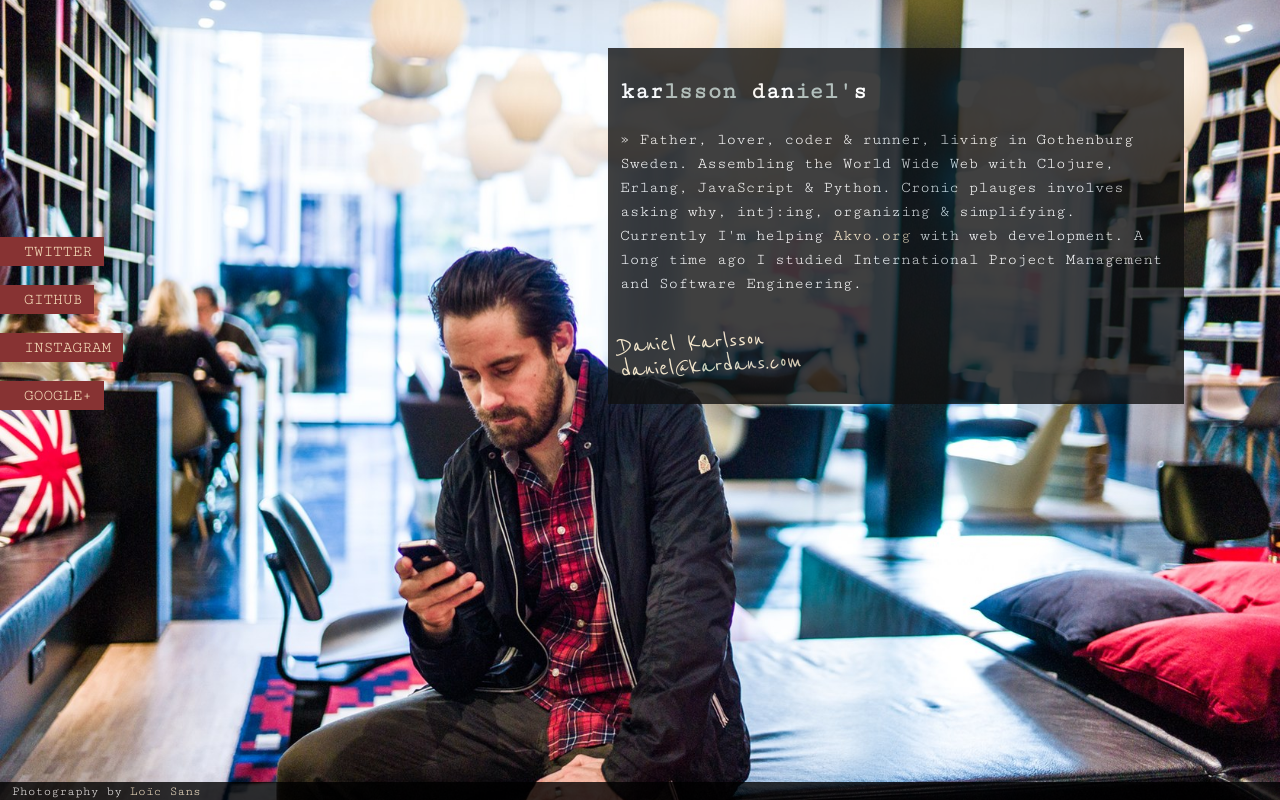
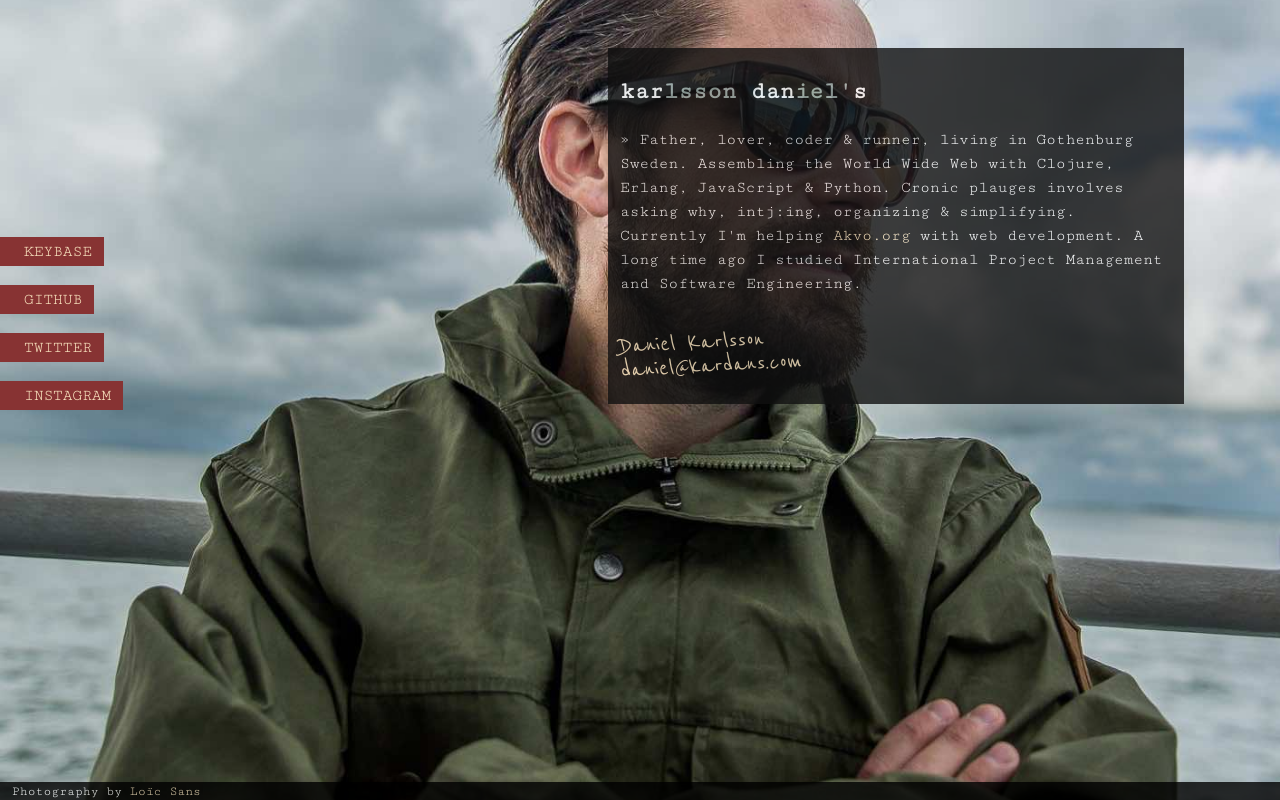
Before and after one commit to kardan/kardan.github.io, a plain HTML site: page index.html in a window 1280 px wide. Drawn offline with nearby package versions, Linux system fonts and the light colour scheme.

Commit message:
Quick update

```diff
--- a/app.js
+++ b/app.js
@@ -36,10 +36,10 @@
         },
 
         setupCover: function () {
-            $.get("cover.jpg", function (data) {
+            $.get("e.jpeg", function (data) {
                 $('#wrap').removeAttr("style");
                 $('#wrap').css({
-                    'background': 'url(cover.jpg) no-repeat center center fixed',
+                    'background': 'url(e.jpeg) no-repeat center center fixed',
                     '-webkit-background-size': 'cover',
                     '-moz-background-size': 'cover',
                     '-o-background-size': 'cover',
@@ -47,7 +47,7 @@
                 });
                 $('#wrap').attr('id', '#wrap2');
                 $('body').css({
-                    'background': 'url(cover.jpg) no-repeat center center fixed',
+                    'background': 'url(e.jpeg) no-repeat center center fixed',
                     '-webkit-background-size': 'cover',
                     '-moz-background-size': 'cover',
                     '-o-background-size': 'cover',
--- a/index.html
+++ b/index.html
@@ -3,7 +3,7 @@
   <head>
     <meta charset='UTF-8'/>
     <meta name='description' content='Daniel Karlsson'/>
-  <title>Daniel on the Internets</title>
+    <title>Daniel Karlsson</title>
     <link href="favicon.ico" rel="shortcut icon" type="image/x-icon">
     <link href='http://fonts.googleapis.com/css?family=Cutive+Mono' rel='stylesheet' type='text/css'>
     <link href='http://fonts.googleapis.com/css?family=Reenie+Beanie' rel='stylesheet' type='text/css'>
@@ -34,16 +34,16 @@
       <nav>
         <ul>
           <li>
-          <a class="navLink" href="http://twitter.com/kardan" onClick="recordOutboundLink(this, 'Outbound Links', 'twitter');return false;">Twitter</a>
+            <a class="navLink" href="https://keybase.io/kardan" onClick="recordOutboundLink(this, 'Outbound Links', 'keybase');return false;">Keybase</a>
           </li>
           <li>
-          <a class="navLink" href="http://github.com/kardan" onclick="recordOutboundLink(this, 'Outbound Links', 'github');return false;" >Github</a>
+            <a class="navLink" href="https://github.com/kardan" onclick="recordOutboundLink(this, 'Outbound Links', 'github');return false;" >Github</a>
           </li>
           <li>
-          <a href="http://instagram.com/_kardan/" onclick="recordOutboundLink(this, 'Outbound Links', 'instagram');return false;">Instagram</a>
+            <a class="navLink" href="https://twitter.com/kardan" onClick="recordOutboundLink(this, 'Outbound Links', 'twitter');return false;">Twitter</a>
           </li>
           <li>
-          <a class="navLink" href="https://plus.google.com/108979460902191936128/" onclick="recordOutboundLink(this, 'Outbound Links', 'google-plus');return false;">Google+</a>
+            <a href="https://instagram.com/_kardan/" onclick="recordOutboundLink(this, 'Outbound Links', 'instagram');return false;">Instagram</a>
           </li>
         </ul>
       </nav>
--- a/vogue.css
+++ b/vogue.css
@@ -1,5 +1,5 @@
 body, .wrap {
-    background: url(preview.jpg) no-repeat center center fixed;
+    background: url(e_preview.jpeg) no-repeat center center fixed;
     -moz-background-size: cover;
     -o-background-size: cover;
     -webkit-background-size: cover;
@@ -24,7 +24,7 @@ body {
     }
 
 article {
-    background: #111;
+  background: #111;
     margin: 48px 96px 48px auto;
     opacity: 0.8;
     padding: 12px;
```
Also changed, not shown: e.jpeg (added), e_preview.jpeg (added), e_raw.jpg (added). Lines whose indentation alone changed are shown as unchanged.
